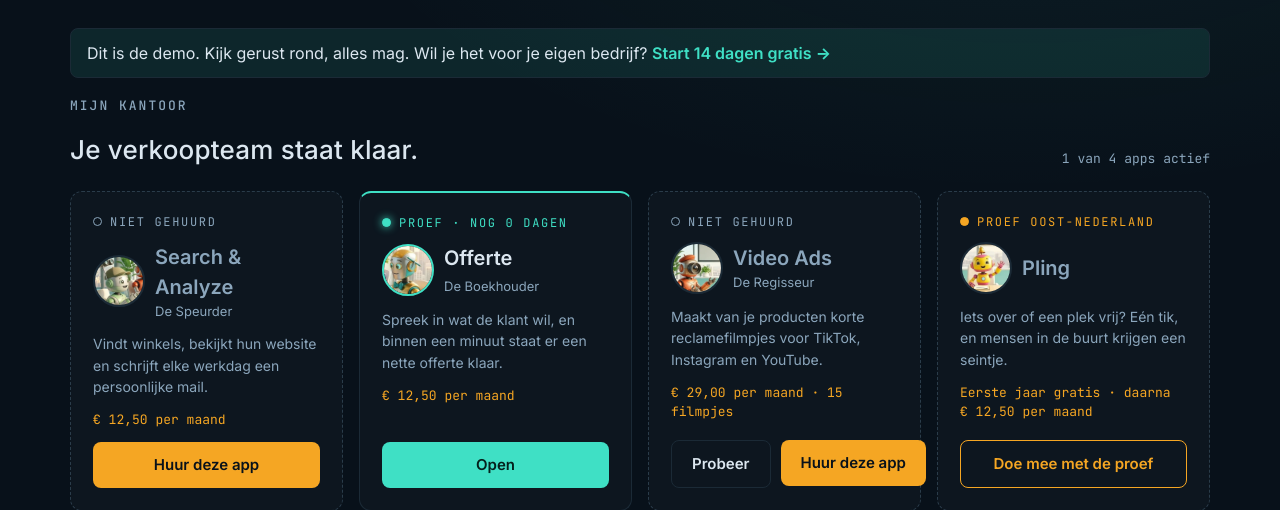
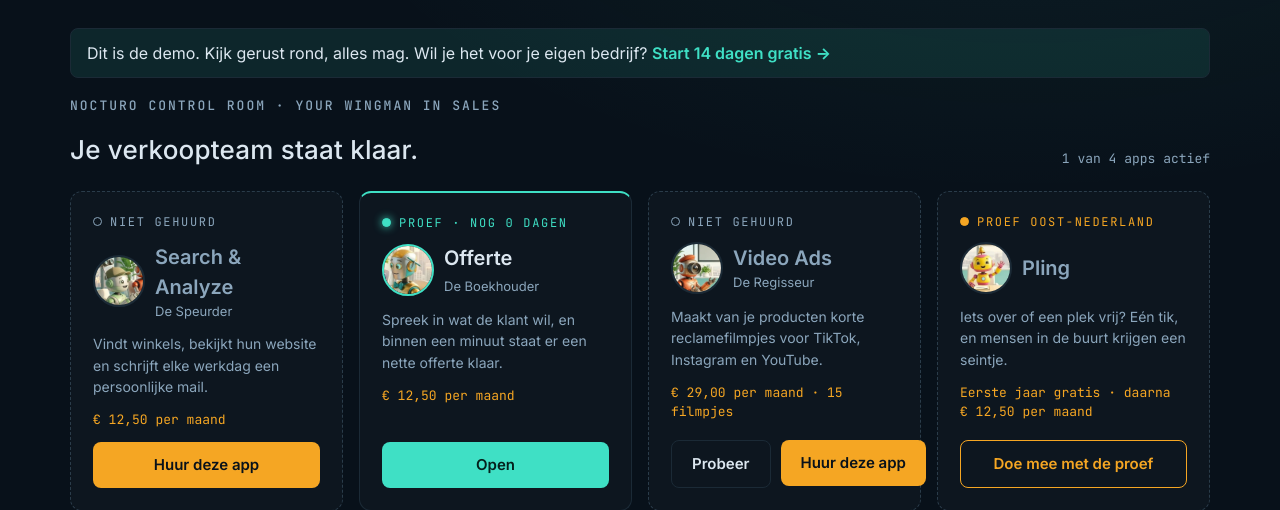
Before and after one commit to mrclzwrs-ai/nocturo-offerte, a FastAPI app: page /kantoor in a window 1280 px wide. Shown: the part 65-575 px from the top of the page. Run offline with FastAPI, Linux system fonts and the light colour scheme; the visitor is signed in with stand-in values (Sample User, id 1).

Commit message:
Nocturo Control Room als app op het beginscherm (uil-icoon, aanbod in het kantoor)
Co-Authored-By: Claude Opus 5.5 <noreply@anthropic.com>
Claude-Session: https://claude.ai/code/session_014W9r845B7BRdsJFFhBNvdP

```diff
--- a/app/kantoor.py
+++ b/app/kantoor.py
@@ -470,6 +470,24 @@ TEKSTEN.update({
                     "Dando vida a tus fotos… tarda unos minutos."],
 })
 
+TEKSTEN.update({
+    "ps_titel": ["Zet je Control Room op je beginscherm", "Put your Control Room on your home screen",
+                 "Legen Sie Ihren Control Room auf den Startbildschirm", "Mettez votre Control Room sur l'écran d'accueil",
+                 "Pon tu Control Room en la pantalla de inicio"],
+    "ps_ios": ["Dan heb je je kantoor altijd bij de hand, met de uil als icoontje. Tik onderin of bovenin op het deel-knopje (vierkantje met pijltje omhoog) en kies \"Zet op beginscherm\".",
+               "Then your office is always at hand, with the owl as its icon. Tap the share button (square with an arrow up) and choose \"Add to Home Screen\".",
+               "Dann haben Sie Ihr Büro immer griffbereit, mit der Eule als Symbol. Tippen Sie auf Teilen (Quadrat mit Pfeil nach oben) und wählen Sie \"Zum Home-Bildschirm\".",
+               "Votre bureau sera toujours à portée de main, avec la chouette comme icône. Touchez Partager (carré avec une flèche) puis \"Sur l'écran d'accueil\".",
+               "Así tienes tu oficina siempre a mano, con el búho como icono. Toca Compartir (cuadrado con flecha hacia arriba) y elige \"Añadir a pantalla de inicio\"."],
+    "ps_android": ["Dan heb je je kantoor altijd bij de hand, met de uil als icoontje. Eén tik is genoeg.",
+                   "Then your office is always at hand, with the owl as its icon. One tap is all it takes.",
+                   "Dann haben Sie Ihr Büro immer griffbereit, mit der Eule als Symbol. Ein Tipp genügt.",
+                   "Votre bureau sera toujours à portée de main, avec la chouette comme icône. Un seul toucher suffit.",
+                   "Así tienes tu oficina siempre a mano, con el búho como icono. Basta con un toque."],
+    "ps_knop": ["Op mijn beginscherm zetten", "Add to my home screen", "Auf meinen Startbildschirm", "Ajouter à mon écran d'accueil", "Añadir a mi pantalla de inicio"],
+    "ps_weg": ["Niet meer tonen", "Don't show again", "Nicht mehr anzeigen", "Ne plus afficher", "No volver a mostrar"],
+})
+
 def k(key: str, lang: str, **kw) -> str:
     vals = TEKSTEN.get(key)
     if not vals:
--- a/app/main.py
+++ b/app/main.py
@@ -216,6 +216,14 @@ def pdf_name(q: Quote) -> str:
 
 
 # ---------- algemeen ----------
+@app.get("/sw.js")
+def service_worker():
+    """Kleine service worker zodat het kantoor als app op het beginscherm kan (Android/Chrome)."""
+    js = "self.addEventListener('install',e=>self.skipWaiting());self.addEventListener('activate',e=>self.clients.claim());" \
+         "self.addEventListener('fetch',()=>{});"
+    return Response(js, media_type="application/javascript", headers={"Cache-Control": "no-cache"})
+
+
 @app.get("/health")
 def health():
     return {"ok": True}
--- a/app/templates/base.html
+++ b/app/templates/base.html
@@ -5,7 +5,12 @@
 <meta name="viewport" content="width=device-width, initial-scale=1, viewport-fit=cover">
 <title>{% block title %}Nocturo {{ T('app_name') }}{% endblock %}</title>
 <link rel="icon" href="/static/favicon.png">
-<link rel="apple-touch-icon" href="/static/uil.png">
+<link rel="apple-touch-icon" href="/static/apple-touch-icon.png">
+<link rel="manifest" href="/static/manifest.webmanifest">
+<meta name="apple-mobile-web-app-capable" content="yes">
+<meta name="mobile-web-app-capable" content="yes">
+<meta name="apple-mobile-web-app-title" content="Nocturo">
+<meta name="apple-mobile-web-app-status-bar-style" content="black-translucent">
 <meta name="theme-color" content="#08111A">
 <link rel="preconnect" href="https://fonts.googleapis.com">
 <link href="https://fonts.googleapis.com/css2?family=Inter:wght@400;500;600&family=JetBrains+Mono:wght@400;500&display=swap" rel="stylesheet">
--- a/app/templates/kantoor.html
+++ b/app/templates/kantoor.html
@@ -3,11 +3,37 @@
 {% block content %}
 <div class="kt-kop">
   <div>
-    <h2>{{ K('office') }}</h2>
+    <h2>Nocturo Control Room · Your wingman in sales</h2>
     <h1>{{ K('office_title') }}</h1>
   </div>
   <div class="mono kt-teller">{{ K('apps_active', n=actief, m=kaarten|length) }}</div>
 </div>
+<section class="paneel" id="opscherm" style="display:none;align-items:center;gap:16px">
+  <img src="/static/apple-touch-icon.png" alt="" width="64" height="64" style="border-radius:14px;flex:none">
+  <div style="flex:1">
+    <h2 style="margin:0 0 4px">{{ K('ps_titel') }}</h2>
+    <p style="margin:0" id="ps-ios">{{ K('ps_ios') }}</p>
+    <p style="margin:0;display:none" id="ps-and">{{ K('ps_android') }}</p>
+    <button class="knop" id="ps-knop" style="display:none;margin-top:10px">{{ K('ps_knop') }}</button>
+  </div>
+  <button class="knop lijn" id="ps-weg" aria-label="{{ K('ps_weg') }}" style="flex:none">✕</button>
+</section>
+<script>
+(function(){
+  var blok=document.getElementById('opscherm'), knop=document.getElementById('ps-knop'), vraag=null;
+  var app=(window.matchMedia&&window.matchMedia('(display-mode: standalone)').matches)||window.navigator.standalone;
+  var weg=false; try{weg=localStorage.getItem('nocturo_ps_weg')==='1';}catch(e){}
+  if('serviceWorker' in navigator){try{navigator.serviceWorker.register('/sw.js');}catch(e){}}
+  if(app||weg) return;
+  var ios=/iphone|ipad|ipod/i.test(navigator.userAgent)||(navigator.platform==='MacIntel'&&navigator.maxTouchPoints>1);
+  if(ios){blok.style.display='flex';}
+  window.addEventListener('beforeinstallprompt',function(e){e.preventDefault();vraag=e;
+    document.getElementById('ps-ios').style.display='none';document.getElementById('ps-and').style.display='';
+    knop.style.display='';blok.style.display='flex';});
+  knop.addEventListener('click',function(){if(vraag){vraag.prompt();vraag=null;blok.style.display='none';}});
+  document.getElementById('ps-weg').addEventListener('click',function(){blok.style.display='none';try{localStorage.setItem('nocturo_ps_weg','1');}catch(e){}});
+})();
+</script>
 {% if c.doelgroep %}<p class="hint">{{ K('dg_nu', w=K('dg_w_' ~ c.doelgroep)) }} · <a href="/kantoor/doelgroep">{{ K('dg_wijzig') }}</a></p>{% endif %}
 {% if c.doelgroep == 'b2c' %}
 <section class="paneel kt-cr">
```
Also changed, not shown: app/static/apple-touch-icon.png (added), app/static/icon-192.png (added), app/static/icon-512.png (added), app/static/icon-maskable-512.png (added), app/static/manifest.webmanifest (added).
